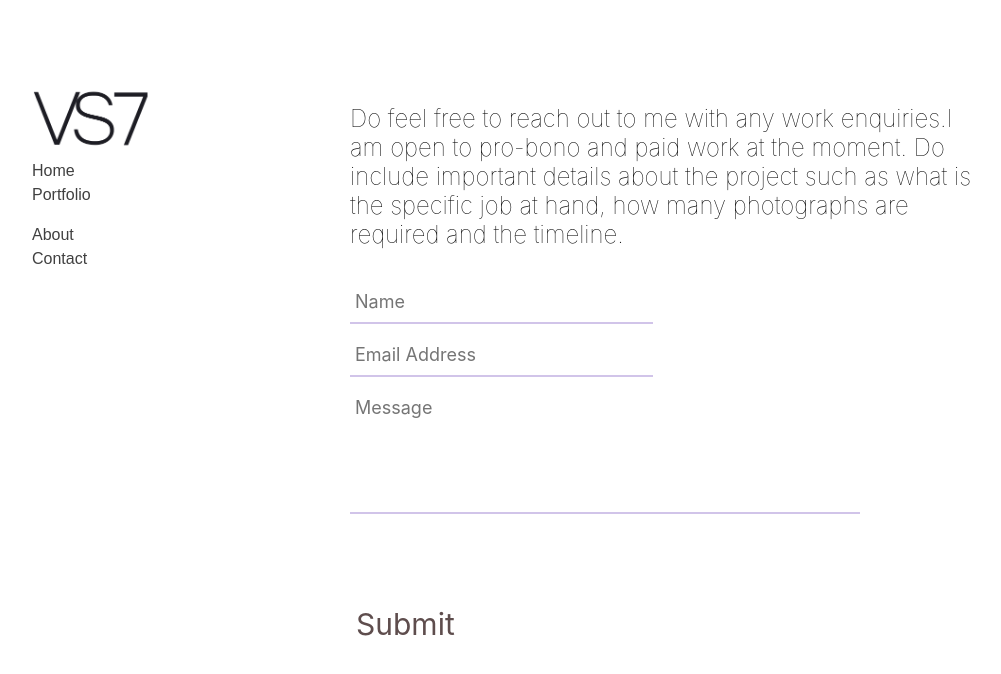
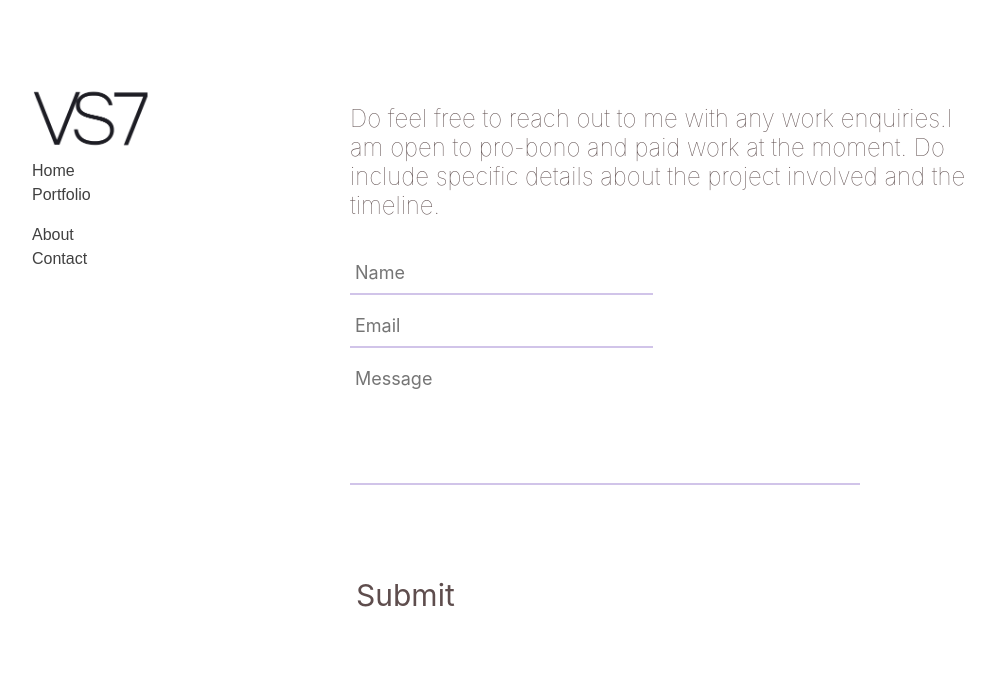
Before and after one commit to svadali2/soumitris-portfolio-website, a React app: page /contact in a window 1280 px wide. Shown: the top 674 px of the page, without its empty margins (8-1009 px from the left). Built offline with nearby package versions, Linux system fonts and the light colour scheme.

Commit message:
finished about me and contact page

```diff
--- a/package.json
+++ b/package.json
@@ -24,6 +24,7 @@
     "css-loader": "3.4.2",
     "dotenv": "8.2.0",
     "dotenv-expand": "5.1.0",
+    "emailjs-com": "^2.6.3",
     "eslint": "^6.6.0",
     "eslint-config-react-app": "^5.2.1",
     "eslint-loader": "3.0.3",
--- a/src/components/About.js
+++ b/src/components/About.js
@@ -5,20 +5,19 @@ function About() {
   return (
     <div className="body">
     <h1 className="words"> About </h1>
-    <p className="words">I am a photographer based in Singapore who specializes in photographing humans, food and products.</p>
-    <p className="words">We have all been taking pictures as long as possible; I first started taking photography seriously in 2017. It began with plain street photography in Chicago, before which I moved to taking portraits.</p>
+    <p className="words">Hello, I'm Soumitri - a photographer based in Singapore who focuses on
+                          photographing humans, food and products.</p>
+    <p className="words">After studying Computer Engineering in the United States for several
+                          years, I moved back home in 2018 and recently completed my diploma in
+                          Photography and Digital Imaging at the Chatsworth Medi@rt Academy.</p>
+    <p className="words">Through an interest for film making, I bought my first DSLR in 2017. By chance,
+                          while taking street photographs, it dawned on me that I really loved taking photos.
+                          Photography gave me the base to explore the vast field of the visual arts. To
+                          incorporate compositional techniques, color theory and lighting into a single
+                          frame made me think about photography differently. It was the right blend of creative
+                          freedom and technical challenge for me to pursue.</p>
     </div>
   );
 }
 
 export default About;
-
-/*
-Hello, I'm Soumitri - a photographer based in Singapore who focuses on photographing humans, food and products.
-After studying Computer Engineering in the United States for several years, I moved back home in 2018 and
-recently completed my diploma in Photography and Digital Imaging at the Chatsworth Medi@rt Academy.
-Through an interest for film making, I bought my first DSLR in 2017. By chance, while taking street photographs,
-it dawned on me that I really loved taking photos. Photography gave me the base to explore the vast field of the
-visual arts. To incorporate compositional techniques, color theory and lighting into a single frame made me think
-about photography differently. It was the right blend of creative freedom and technical challenge for me to pursue.
-*/
--- a/src/components/Contact.js
+++ b/src/components/Contact.js
@@ -1,26 +1,29 @@
 import React from 'react';
 import '../styles/Contact.css';
+import emailjs from 'emailjs-com';
 
 function Contact() {
 
-  function handleSubmit(e){
+  function sendEmail(e) {
+    e.preventDefault();
 
+    emailjs.sendForm('soumitri', 'template_no343gl', e.target, 'user_ZDchW83s8BArzn46UlDbL')
+      .then((result) => {
+          console.log(result.text);
+          document.getElementById("contact-form").reset();
+      }, (error) => {
+          console.log(error.text);
+      });
   }
 
   return (
     <div>
-    <h4>Do feel free to reach out to me with any work enquiries.I am open to pro-bono and paid work at the moment. Do include important details about the project such as what is the specific job at hand, how many photographs are required and the timeline. </h4>
-    <form id="contact-form" onSubmit={handleSubmit} method="POST">
-        <div className="form-group">
-            <input placeholder="Name" className="form-control" />
-        </div>
-        <div className="form-group">
-            <input placeholder="Email Address" className="form-control" />
-        </div>
-        <div className="form-group">
-            <textarea placeholder="Message" className="text-specific" cols="40" rows="5"></textarea>
-        </div>
-        <button type="submit" className="btn btn-primary">Submit</button>
+    <h4>Do feel free to reach out to me with any work enquiries.I am open to pro-bono and paid work at the moment. Do include specific details about the project involved and the timeline. </h4>
+    <form id="contact-form" onSubmit={sendEmail}>
+        <input placeholder="Name" name="name" className="form-control" />
+        <input placeholder="Email" name="email" className="form-control" />
+        <textarea placeholder="Message" name="message" className="text-specific" cols="40" rows="5"></textarea>
+        <button type="submit" value="Send" className="btn btn-primary">Submit</button>
     </form>
     </div>
   );
--- a/src/styles/Contact.css
+++ b/src/styles/Contact.css
@@ -11,7 +11,7 @@ input, textarea {
   margin-bottom: 10px;
 }
 
-input, textarea:focus{
+.btn, input, textarea:focus{
   outline: none;
 }
 
@@ -33,4 +33,5 @@ h4 {
   width: 70%;
   font-weight: lighter;
   font-size: 24px;
+  color: #5E4D4D;
 }
```
Also changed, not shown: 1 other file (tests, documents, lock files or other folders).
